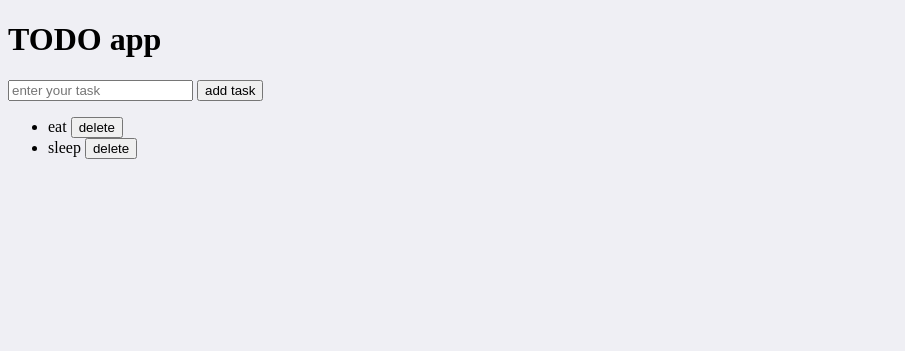
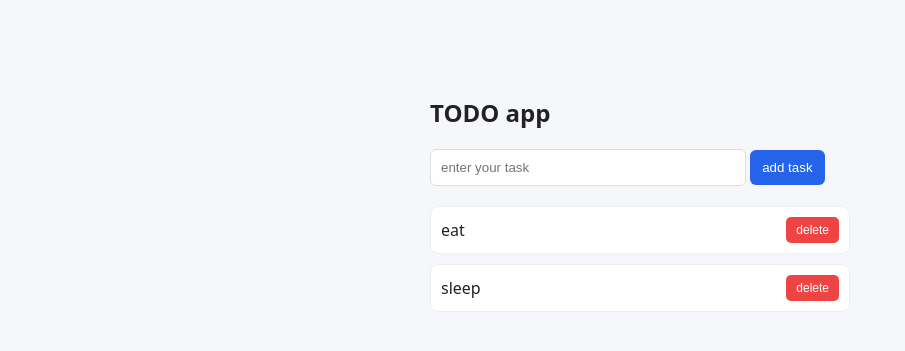
Before and after one commit to GopalTelangre/todo, a plain HTML site: page index.html in a window 1280 px wide. Shown: the whole page, without its empty margins (0-905 px from the left). Drawn offline with Linux system fonts and the light colour scheme.

Commit message:
Properly styled

```diff
--- a/style.css
+++ b/style.css
@@ -1,3 +1,62 @@
-body{
-    background: #efeff4;
+body {
+    font-family: system-ui, -apple-system, Segoe UI, Roboto, Arial, sans-serif;
+    background: #f6f7fb;
+    max-width: 420px;
+    margin: 60px auto;
+    padding: 20px;
+    color: #222;
 }
+
+h1 {
+    font-size: 24px;
+    margin-bottom: 20px;
+}
+
+input {
+    width: 70%;
+    padding: 10px;
+    border: 1px solid #ddd;
+    border-radius: 6px;
+    outline: none;
+}
+
+button {
+    padding: 10px 12px;
+    border: none;
+    background: #2563eb;
+    color: white;
+    border-radius: 6px;
+    cursor: pointer;
+}
+
+button:hover {
+    background: #1e4fd6;
+}
+
+ul {
+    list-style: none;
+    padding: 0;
+    margin-top: 20px;
+}
+
+li {
+    display: flex;
+    justify-content: space-between;
+    align-items: center;
+    padding: 10px;
+    background: #fff;
+    border: 1px solid #eee;
+    border-radius: 8px;
+    margin-bottom: 10px;
+}
+
+.delete {
+    background: #ef4444;
+    font-size: 12px;
+    padding: 6px 10px;
+    border-radius: 5px;
+}
+
+.delete:hover {
+    background: #dc2626;
+}
```
